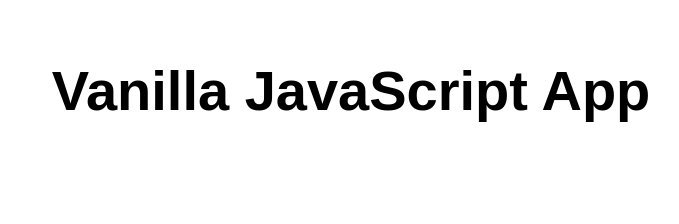
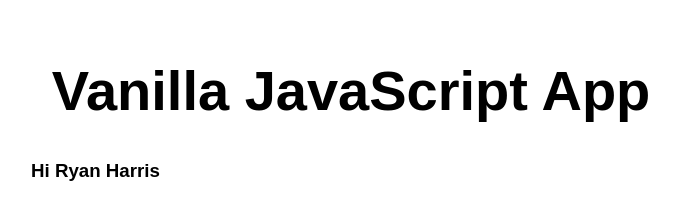
Before and after one commit to adj138/ryanharris202310wdx, a website: page src/index.html in a window 1280 px wide. Shown: the whole page, without its empty margins (289-968 px from the left). Drawn offline with Linux system fonts and the light colour scheme.

Commit message:
Update index.html

```diff
--- a/src/index.html
+++ b/src/index.html
@@ -11,6 +11,7 @@
 <body>
   <main>
     <h1>Vanilla JavaScript App</h1>
+    <h3>Hi Ryan Harris</h3>
   </main>
 </body>
 
```
